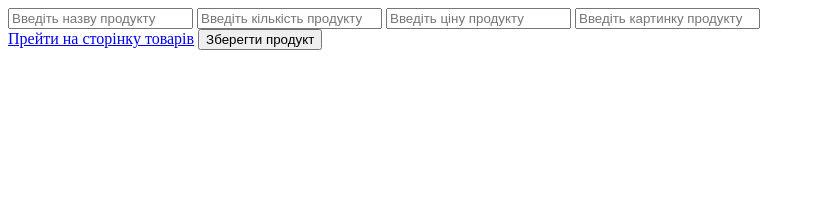
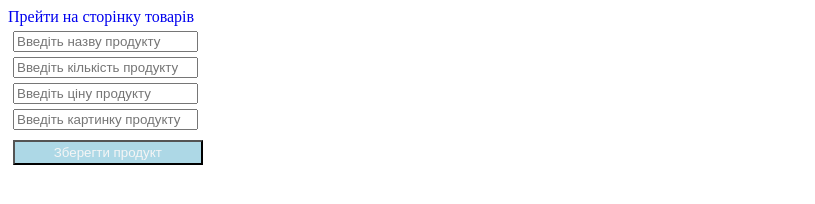
Before and after one commit to Timber-int/sep-2021-javascript-change_2, a plain HTML site: page Lesson_13/Additional_13/Additional_13.html in a window 1280 px wide. Shown: the whole page, without its empty margins (0-815 px from the left). Drawn offline with Linux system fonts and the light colour scheme.

Commit message:
Lesson_13

```diff
--- a/Lesson_13/Additional_13/Additional_13.css
+++ b/Lesson_13/Additional_13/Additional_13.css
@@ -0,0 +1,18 @@
+#formMarket > input {
+    display: flex;
+    flex-wrap: wrap;
+    margin: 5px;
+}
+
+#shopButton {
+    width: 15%;
+    height: 25px;
+    margin: 5px;
+    background-color: lightblue;
+    color: whitesmoke;
+    cursor: pointer;
+}
+
+#showNewPage {
+    text-decoration: none;
+}
--- a/Lesson_13/Additional_13/Additional_13.html
+++ b/Lesson_13/Additional_13/Additional_13.html
@@ -16,6 +16,7 @@
 <!--// створити елемент <a href='list.html'> На сторінку товарів</a>, та list.html, при переході на який відобразити на сторінці всі товари.-->
 <!--// На сторінці  list.html побудувати кнопку яка видаляє всі товари з корзини та локалстораджа.-->
 <!--//     До кожного товару додати кнопку, при кліку на яку з лс видаляється конкретний обраний  товар-->
+<a target="_blank" href="list.html" id="showNewPage">Прейти на сторінку товарів</a>
 
 <form id="formMarket">
     <input type="text" name="productName" value="" placeholder="Введіть назву продукту">
@@ -25,7 +26,6 @@
 </form>
 <button id="shopButton">Зберегти продукт</button>
 
-<a target="_blank" href="list.html" id="showNewPage">Прейти на сторінку товарів</a>
 
 <script src="Additional_13.js"></script>
 
```
